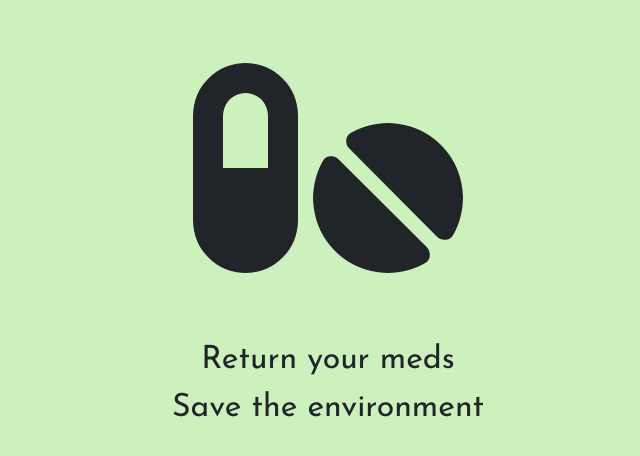
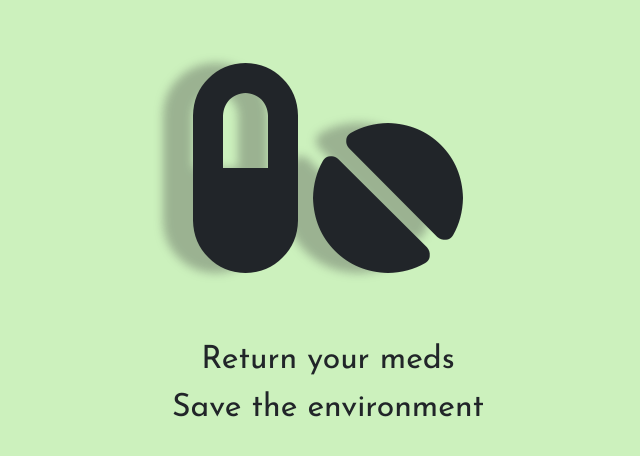
Before and after one commit to autumnlewjb/ReturnMeds, a Flask app: page / in a window 1280 px wide. Shown: the part 56-512 px from the top of the page, without its empty margins (312-952 px from the left). Run offline with Flask 2, Linux system fonts and the light colour scheme; some libraries are stand-ins or nearby versions.

Commit message:
add shadow

```diff
--- a/static/index.css
+++ b/static/index.css
@@ -10,3 +10,7 @@ body {
     font-family: 'Josefin Sans';
     font-size: 2rem;
 }
+
+.pills {
+    filter: drop-shadow(-30px 0px 5px rgba(71, 70, 70, 0.37));
+}
--- a/templates/base.html
+++ b/templates/base.html
@@ -6,7 +6,6 @@
         <script src="https://code.jquery.com/jquery-3.5.1.slim.min.js" integrity="sha384-DfXdz2htPH0lsSSs5nCTpuj/zy4C+OGpamoFVy38MVBnE+IbbVYUew+OrCXaRkfj" crossorigin="anonymous"></script>
         <script src="https://cdn.jsdelivr.net/npm/popper.js@1.16.1/dist/umd/popper.min.js" integrity="sha384-9/reFTGAW83EW2RDu2S0VKaIzap3H66lZH81PoYlFhbGU+6BZp6G7niu735Sk7lN" crossorigin="anonymous"></script>
         <script src="https://cdn.jsdelivr.net/npm/bootstrap@4.5.3/dist/js/bootstrap.min.js" integrity="sha384-w1Q4orYjBQndcko6MimVbzY0tgp4pWB4lZ7lr30WKz0vr/aWKhXdBNmNb5D92v7s" crossorigin="anonymous"></script>
-        <link rel="stylesheet" href="{{url_for('static', filename='index.css')}}">
         {% block head %}
         {% endblock %}
     </head>
--- a/templates/index.html
+++ b/templates/index.html
@@ -3,11 +3,12 @@
     <script src="https://kit.fontawesome.com/7bbaff4086.js" crossorigin="anonymous"></script>
     <link rel="stylesheet"
         href="https://fonts.googleapis.com/css2?family=Josefin+Sans">
+    <link rel="stylesheet" href="{{url_for('static', filename='index.css')}}">
 {% endblock %}
 {% block body %}
 <div class="container-fluid" style="text-align: center;">
     <div class="row">
-        <div class="col m-5" style="font-size: 1.5rem;">
+        <div class="pills col m-5" style="font-size: 1.5rem;">
             <i class="fas fa-pills fa-10x"></i>
         </div>
     </div>
```
